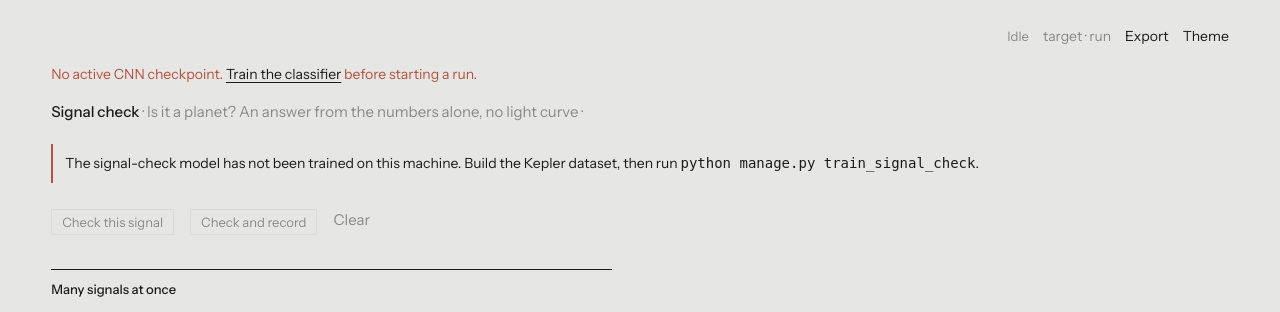
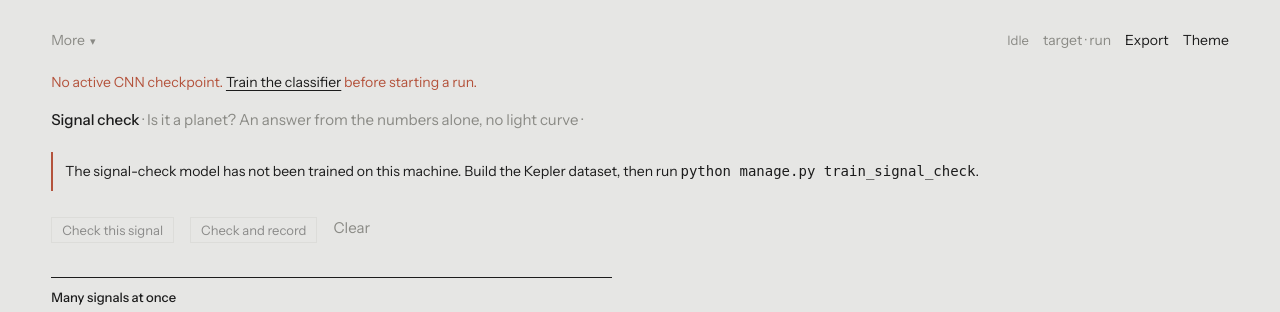
Before and after one commit to surenjanath/Chronos-Transit-Engine, a Django app: template templates/pages/check.html in a window 1280 px wide. Shown: the top 312 px of the page. Run offline with Django 5.2, Linux system fonts and the light colour scheme; the template is opened without the code that fills it, so the values that code supplies are empty.

Commit message:
Header: eight main sections in the bar, the rest under More

```diff
--- a/static/css/main.css
+++ b/static/css/main.css
@@ -31,6 +31,14 @@ a:hover,button.text:hover{text-decoration:underline;text-underline-offset:3px}
 .primary{display:flex;flex-wrap:wrap;gap:4px 18px}
 .primary a{color:var(--mute);font-size:14px;padding:4px 0}
 .primary a.active{color:var(--ink);font-weight:500;box-shadow:inset 0 -1px 0 var(--ink)}
+.nav-more{position:relative}
+.nav-more summary{list-style:none;cursor:pointer;color:var(--mute);font-size:14px;padding:4px 0;white-space:nowrap}
+.nav-more summary::-webkit-details-marker{display:none}
+.nav-more summary::after{content:"▾";margin-left:5px;font-size:11px}
+.nav-more summary:hover,.nav-more[open] summary{color:var(--ink)}
+.nav-more summary.active{color:var(--ink);font-weight:500;box-shadow:inset 0 -1px 0 var(--ink)}
+.nav-more .menu{left:0;right:auto;z-index:20}
+.nav-more .menu a{color:var(--ink);padding:7px 14px;box-shadow:none}
 #liveStatus{font-size:13px;color:var(--mute)}
 #liveStatus.busy{color:var(--ink);font-weight:500}
 .pager{font-size:13px;letter-spacing:.01em;display:flex;align-items:center;gap:8px}
--- a/static/js/core.js
+++ b/static/js/core.js
@@ -9,6 +9,10 @@
     root.setAttribute('data-theme',next);
     try{ localStorage.setItem('cte-theme',next); }catch(_){}
   });
+  // the More menu closes on a click elsewhere or Escape
+  const more=$('#navMore');
+  if(more){ document.addEventListener('click',e=>{ if(!more.contains(e.target)) more.open=false; });
+    document.addEventListener('keydown',e=>{ if(e.key==='Escape') more.open=false; }); }
   // whole-row links in ledgers
   document.addEventListener('click',e=>{
     const row=e.target.closest('tr[data-href]');
--- a/templates/base.html
+++ b/templates/base.html
@@ -10,7 +10,7 @@
 <link rel="preconnect" href="https://fonts.gstatic.com" crossorigin>
 <link href="https://fonts.googleapis.com/css2?family=Instrument+Sans:ital,wght@0,400;0,500;0,600;1,400&display=swap" rel="stylesheet">
 <link rel="stylesheet" href="{% static 'vendor/katex/katex.min.css' %}">
-<link rel="stylesheet" href="{% static 'css/main.css' %}?v=9">
+<link rel="stylesheet" href="{% static 'css/main.css' %}?v=10">
 {% block head %}{% endblock %}
 </head>
 <body data-page="{{ page }}" data-live="{% url 'live' %}"{% block body_attrs %}{% endblock %}>
--- a/templates/layout.html
+++ b/templates/layout.html
@@ -34,6 +34,6 @@
   renderMath();
 </script>
 <script src="{% static 'js/plot.js' %}?v=5"></script>
-<script src="{% static 'js/core.js' %}?v=7"></script>
+<script src="{% static 'js/core.js' %}?v=8"></script>
 {% block page_js %}{% endblock %}
 {% endblock %}
--- a/templates/partials/_header.html
+++ b/templates/partials/_header.html
@@ -2,6 +2,10 @@
     <nav class="nav primary" id="mainNav" aria-label="Sections">
       {% for item in nav %}<a href="{{ item.url }}"{% if item.key == page %} class="active" aria-current="page"{% endif %}>{{ item.label }}</a>
       {% endfor %}
+      <details class="nav-more" id="navMore">
+        <summary{% if nav_more_label %} class="active"{% endif %}>{% if nav_more_label %}{{ nav_more_label }}{% else %}More{% endif %}</summary>
+        <div class="menu">{% for item in nav_more %}<a href="{{ item.url }}"{% if item.key == page %} class="active" aria-current="page"{% endif %}>{{ item.label }}</a>{% endfor %}</div>
+      </details>
     </nav>
     <div class="mast-right">
       <span id="liveStatus"{% if shell.live %} class="busy"{% endif %}>{% if shell.live %}{{ shell.live }} running{% else %}Idle{% endif %}</span>
```
Also changed, not shown: engine/context.py (+8 -4 lines).
